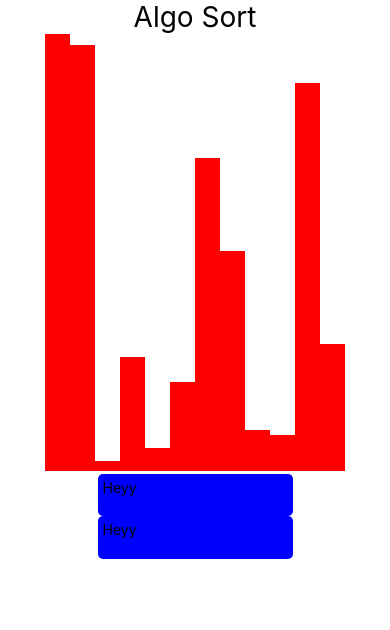
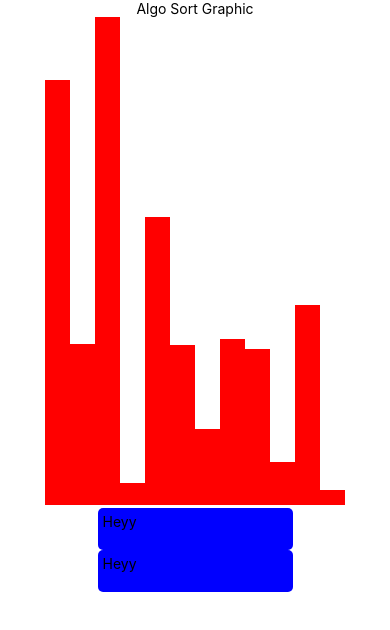
Before and after one commit to cgf5033/Sort-Visualization-App, a React Native app in the folder client/: screen / in a window 390 px wide. Shown: the top 630 px of the page. Built offline with nearby package versions, Linux system fonts and the light colour scheme.

Commit message:
added peacock

```diff
--- a/client/App.js
+++ b/client/App.js
@@ -1,12 +1,13 @@
 import React, { useState, useEffect } from 'react';
 import { StyleSheet, Text, View, Button, TouchableOpacity, SafeAreaView } from 'react-native';
 import styled from 'styled-components/native';
+import Header from './Components/Header';
 import Sort from './Components/Sort';
 
 export default function App() {
   return (
     <SafeAreaView style={styles.container}>
-      <Text style={styles.title}>Algo Sort</Text>
+      <Header />
       <Sort />
       <TouchableOpacity title='Sort' onPress={() => console.log('Pee')}/>
       <TouchableOpacity onPress={() => console.log('Pee')} style={{
--- /dev/null
+++ b/client/Components/Header.js
@@ -0,0 +1,21 @@
+import React, { useState, useEffect } from 'react';
+import { StyleSheet, Text, View, Button, TouchableOpacity, SafeAreaView } from 'react-native';
+import styled from 'styled-components/native';
+
+// const Header = () => {
+//   return (
+//     <View>
+//       <Text>Algo Sort Graphic</Text>
+//     </View>
+//   )
+// }
+
+// export default Header;
+
+export default function Header() {
+  return (
+    <View>
+      <Text>Algo Sort Graphic</Text>
+    </View>
+  );
+}
```
Also changed, not shown: client/Components/Sort.js (+4 -4 lines), client/Components/Styles.js (added, +7 -0 lines).
